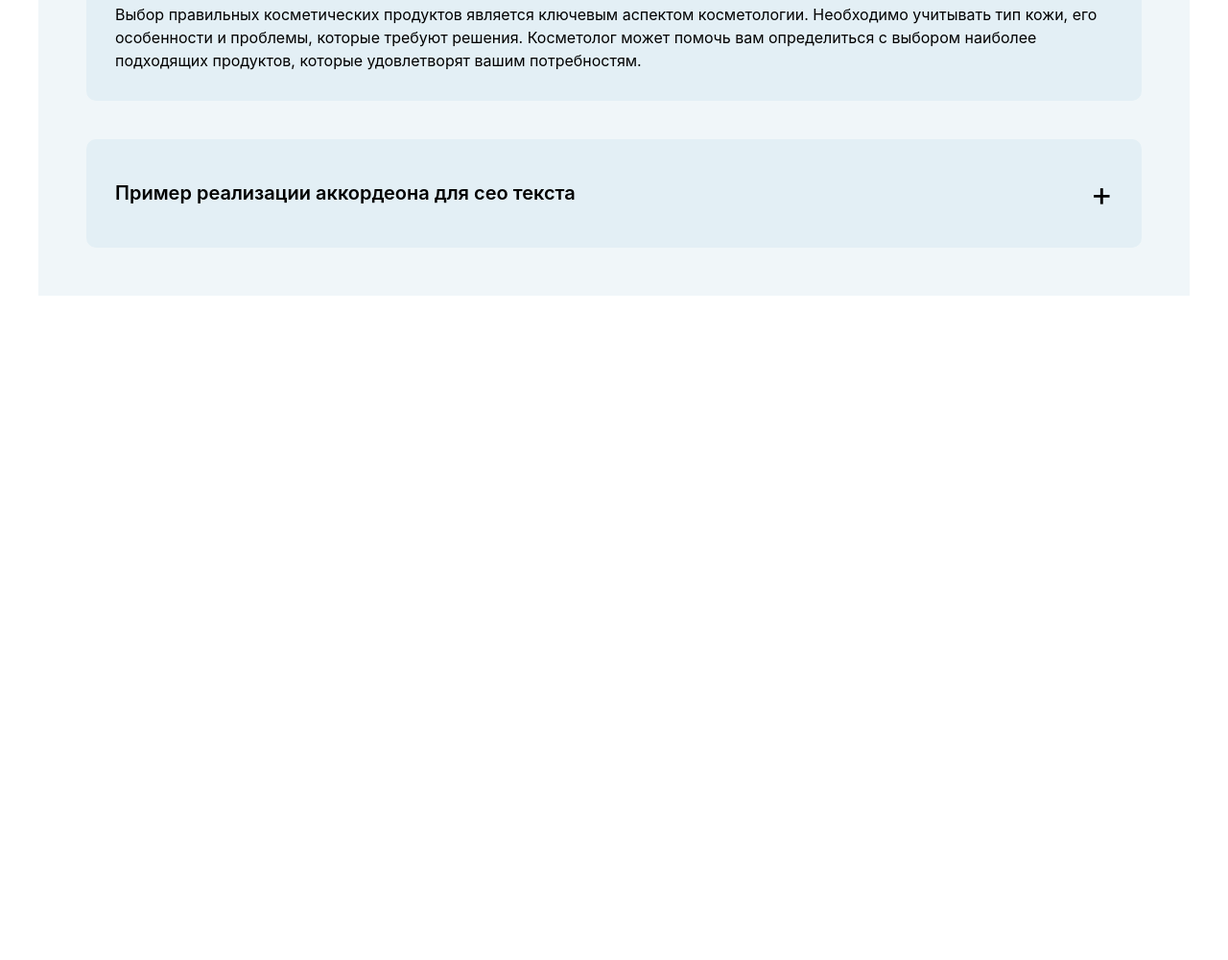
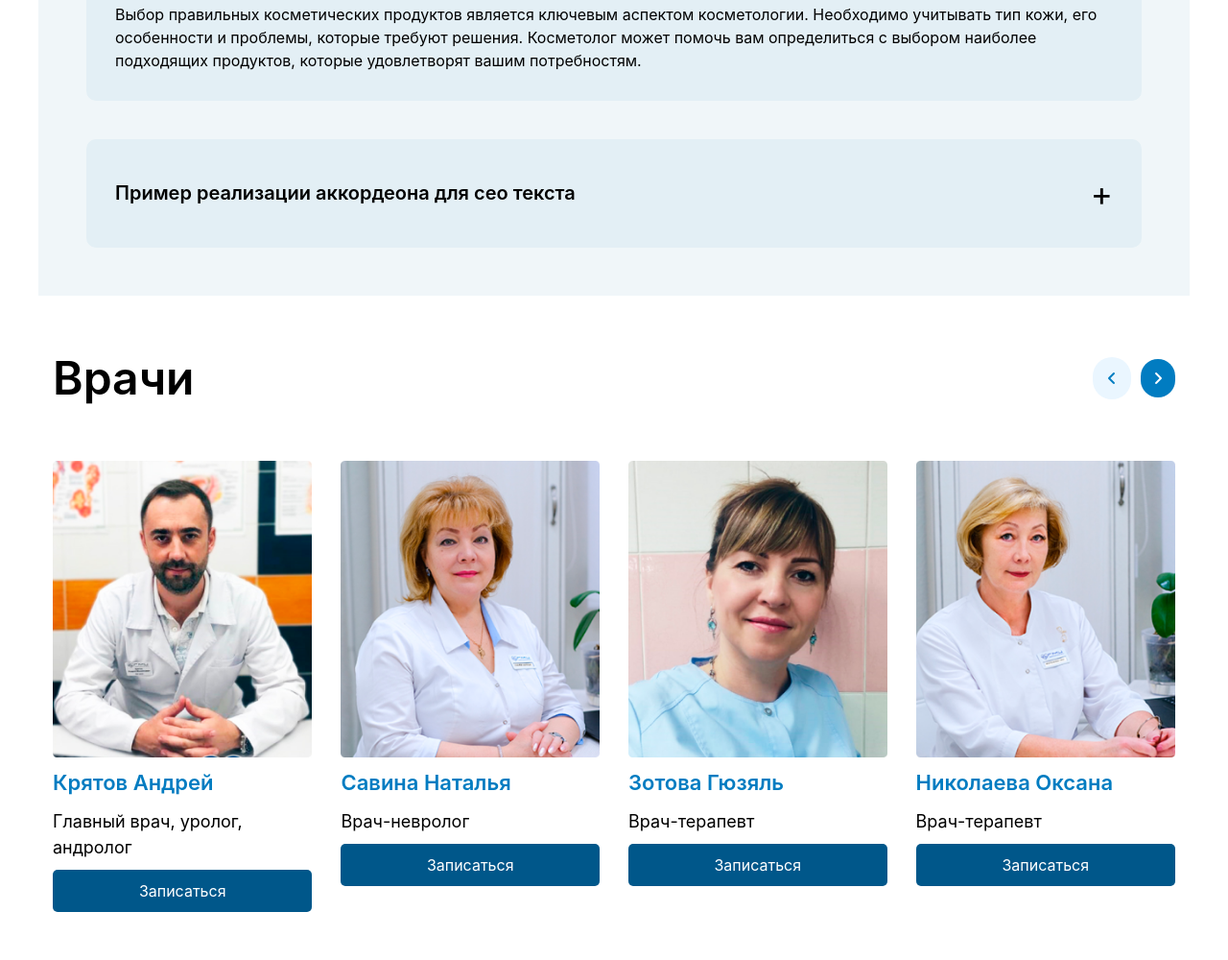
Before and after one commit to rxmnw/EXAM-WEEK-4, a website: page src/page4.html in a window 1280 px wide. Shown: the part 2046-3046 px from the top of the page at 96% size. Before the commit the page ends 2354 px from the top, so only its background shows below. Drawn offline with nearby package versions, Linux system fonts and the light colour scheme; files that its build step writes are made by us from their sources.

Commit message:
Add section 4

```diff
--- a/src/page4.html
+++ b/src/page4.html
@@ -157,6 +157,44 @@
                 <h1 class="text-[35px]">+</h1>
             </div>
         </section>
+        <section class=" max-w-300 m-auto flex flex-col gap-[50px] p-[50px_15px] lg:-[50px_0]">
+            <div class="flex justify-between w-100% items-center">
+                <h1 class="text-[48px] font-semibold">Врачи</h1>
+                <div class="flex items-center gap-[10px]">
+                    <p class="p-[10px] rounded-full bg-[#EAF6FF]"><i class="fa-solid fa-angle-left" style="color:#017CC1;"></i></p>
+                    <p class="p-[8px] rounded-full bg-[#017CC1]"><i class="fa-solid fa-angle-right" style="color:white"></i></p>
+                </div>
+            </div>
+            <div class="flex justify-between gap-[30px] overflow-auto lg:overflow-visible">
+                <article class="flex flex-col gap-[10px] min-w-[260px]">
+                    <img src="./Faridunimg/photoF.png" alt="">
+                    <h1 class="font-semibold text-[22px] text-[#017CC1]">Крятов Андрей</h1>
+                    <p class="text-[18px]">Главный врач, уролог, андролог</p>
+                    <button class="py-[10px] text-white bg-[#00578A] rounded-[5px]">Записаться</button>
+                </article>
+
+                <article class="flex flex-col gap-[10px] min-w-[260px]">
+                    <img src="./Faridunimg/photo2F.png" alt="">
+                    <h1 class="font-semibold text-[22px] text-[#017CC1]">Савина Наталья</h1>
+                    <p class="text-[18px]">Врач-невролог</p>
+                    <button class="py-[10px] text-white bg-[#00578A] rounded-[5px]">Записаться</button>
+                </article>
+
+                <article class="flex flex-col gap-[10px] min-w-[260px]">
+                    <img src="./Faridunimg/photo3F.png" alt="">
+                    <h1 class="font-semibold text-[22px] text-[#017CC1]">Зотова Гюзяль</h1>
+                    <p class="text-[18px]">Врач-терапевт</p>
+                    <button class="py-[10px] text-white bg-[#00578A] rounded-[5px]">Записаться</button>
+                </article>
+
+                <article class="flex flex-col gap-[10px] min-w-[260px]">
+                    <img src="./Faridunimg/photo4F.png" alt="">
+                    <h1 class="font-semibold text-[22px] text-[#017CC1]">Николаeва Оксана</h1>
+                    <p class="text-[18px]">Врач-терапевт</p>
+                    <button class="py-[10px] text-white bg-[#00578A] rounded-[5px]">Записаться</button>
+                </article>
+            </div>
+        </section>
     </main>
 </body>
 </html>
```
Also changed, not shown: src/Faridunimg/photo2F.png (added), src/Faridunimg/photo3F.png (added), src/Faridunimg/photo4F.png (added), src/Faridunimg/photoF.png (added).
